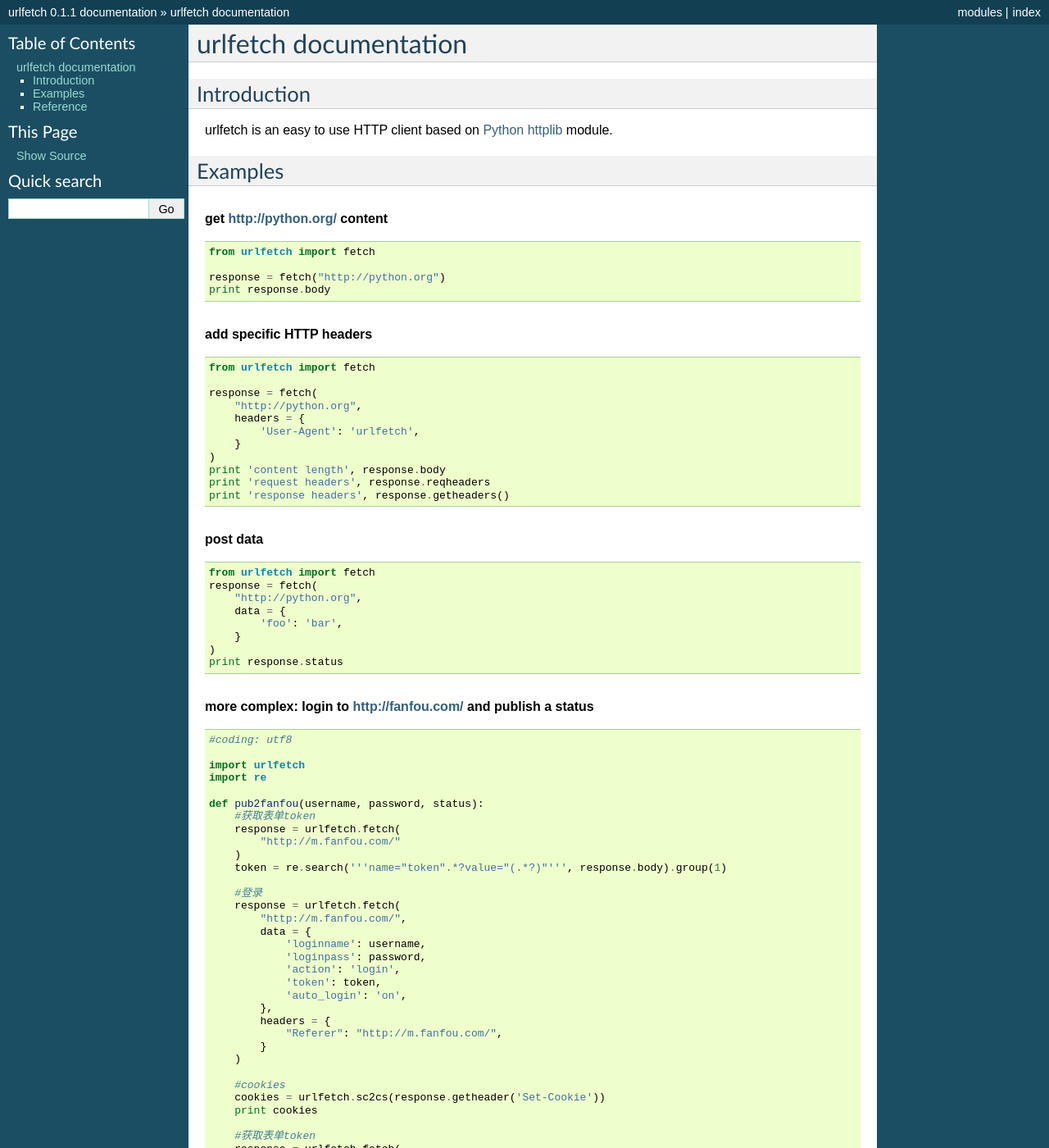
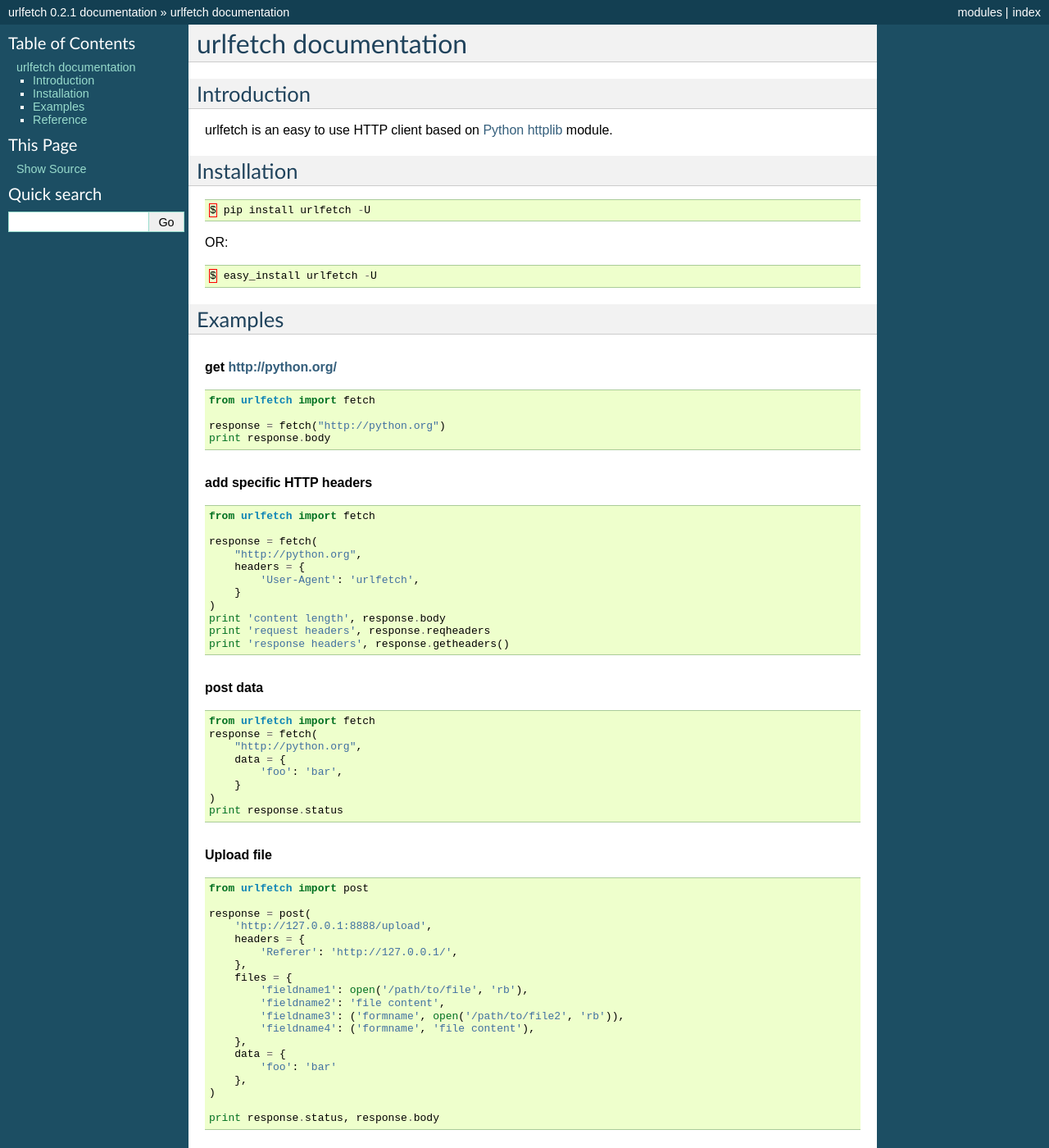
Before and after one commit to ifduyue/urlfetch, a Sphinx documentation site: the page built from doc/index.rst, in a window 1280 px wide and 1400 px high. Shown: the whole window at 82% size. Built offline with Sphinx 7.4.7, drawn with Linux system fonts in a browser that asks for light colours; some of the changed text lies outside the part shown.

Commit message:
more flexible file upload, update doc

```diff
--- a/doc/conf.py
+++ b/doc/conf.py
@@ -48,9 +48,9 @@
 # built documents.
 #
 # The short X.Y version.
-version = '0.1.1'
+version = '0.2.1'
 # The full version, including alpha/beta/rc tags.
-release = '0.1.1'
+release = '0.2.1'
 
 # The language for content autogenerated by Sphinx. Refer to documentation
 # for a list of supported languages.
--- a/doc/index.rst
+++ b/doc/index.rst
@@ -13,9 +13,19 @@
 =============
 urlfetch is an easy to use HTTP client based on Python_ httplib_ module.
 
+Installation
+=============
+::
+
+    $ pip install urlfetch -U
+
+OR::
+
+    $ easy_install urlfetch -U
+
 Examples
 =========
-.. rubric:: get http://python.org/ content
+.. rubric:: get http://python.org/
 
 ::
 
@@ -55,6 +65,29 @@
     print response.status
 
 
+.. rubric:: Upload file
+
+::
+
+    from urlfetch import post
+
+    response = post(
+        'http://127.0.0.1:8888/upload',
+        headers = {
+            'Referer': 'http://127.0.0.1/',
+        },
+        files = {
+            'fieldname1': open('/path/to/file', 'rb'),
+            'fieldname2': 'file content',
+            'fieldname3': ('formname', open('/path/to/file2', 'rb')),
+            'fieldname4': ('formname', 'file content'),
+        },
+        data = {
+            'foo': 'bar'
+        },
+    )
+
+    print response.status, response.body
 
 .. rubric:: more complex: login to http://fanfou.com/ and publish a status
 
```
Also changed, not shown: other parts of doc/index.rst (+1 -1 lines), README.rst (+5 -3 lines), urlfetch/__init__.py (+26 -13 lines).
